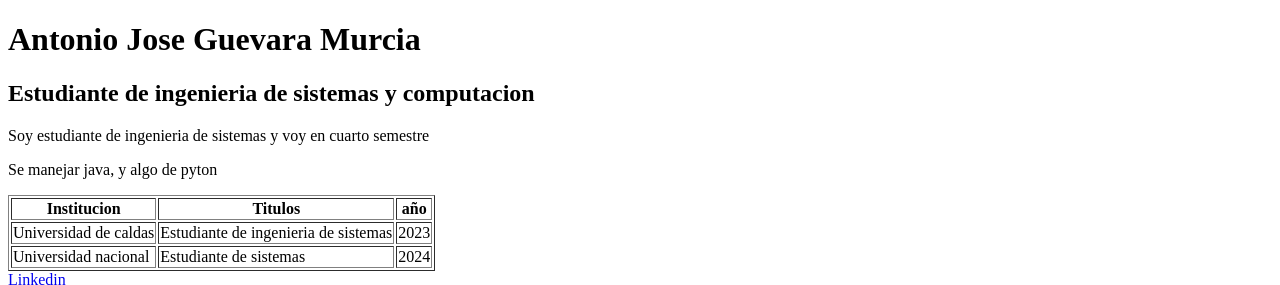
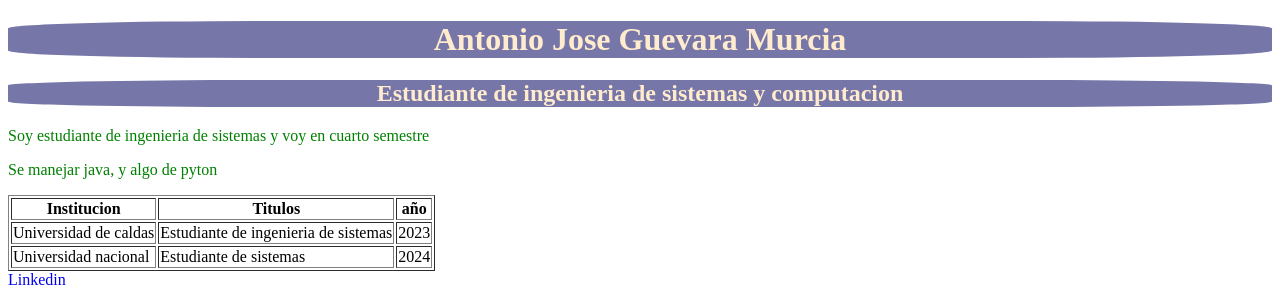
Before and after one commit to Utreth/hdv_html, a plain HTML site: page index.html in a window 1280 px wide. Shown: the top 285 px of the page. Drawn offline with Linux system fonts and the light colour scheme.

Commit message:
Se agrega styles.css

```diff
--- a/index.html
+++ b/index.html
@@ -4,10 +4,13 @@
     <meta charset="UTF-8" />
     <meta name="viewport" content="width=device-width, initial-scale=1.0" />
     <title>Hoja de vida</title>
+    <head>
+      <link rel="stylesheet" href="styles.css">
+  </head>
   </head>
   <body>
-    <h1>Antonio Jose Guevara Murcia</h1>
-    <h2>Estudiante de ingenieria de sistemas y computacion</h2>
+    <h1 class="inf">Antonio Jose Guevara Murcia</h1>
+    <h2 class="inf">Estudiante de ingenieria de sistemas y computacion</h2>
     <p>Soy estudiante de ingenieria de sistemas y voy en cuarto semestre</p>
     <p>Se manejar java, y algo de pyton</p>
 
--- /dev/null
+++ b/styles.css
@@ -0,0 +1,11 @@
+p {
+  color: green;
+  font-size: 16px;
+}
+
+.inf {
+  text-align: center;
+  background-color: rgb(118, 118, 168);
+  color: blanchedalmond;
+  border-radius: 20%;
+}
```
